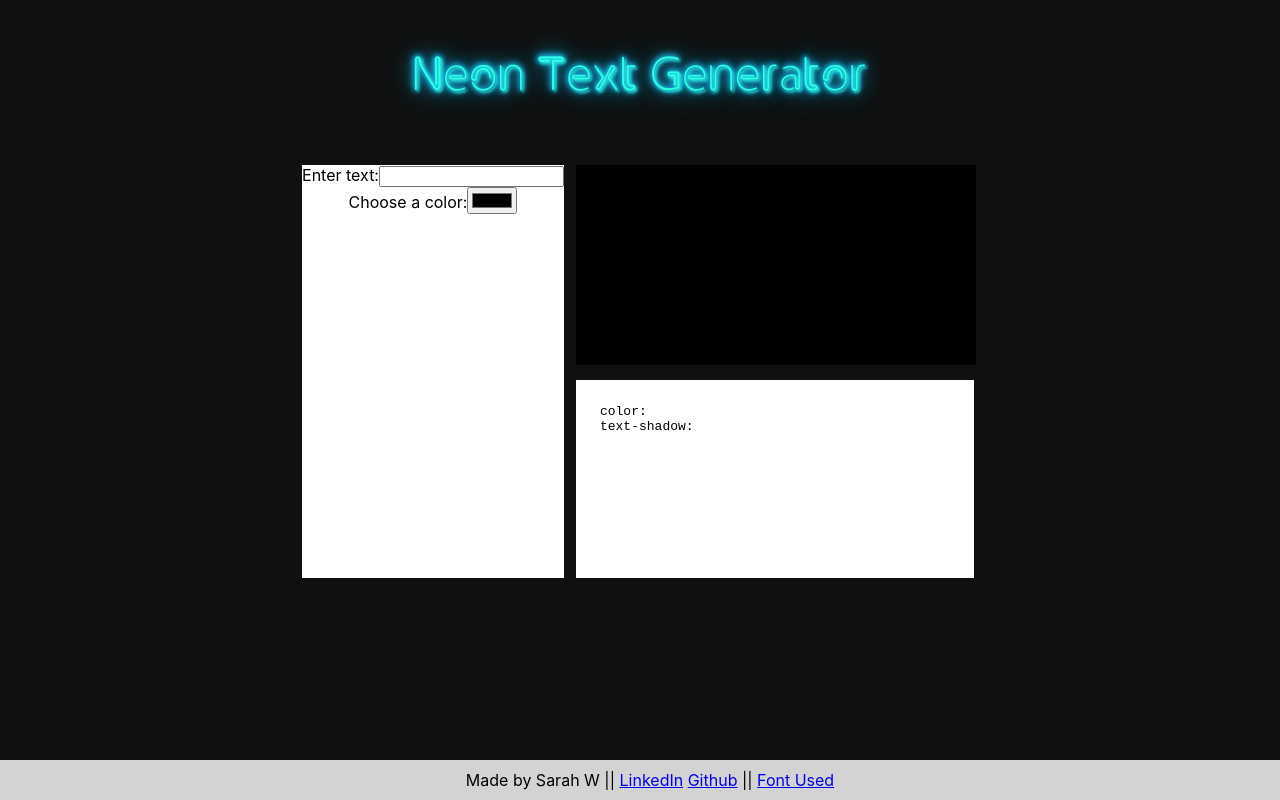
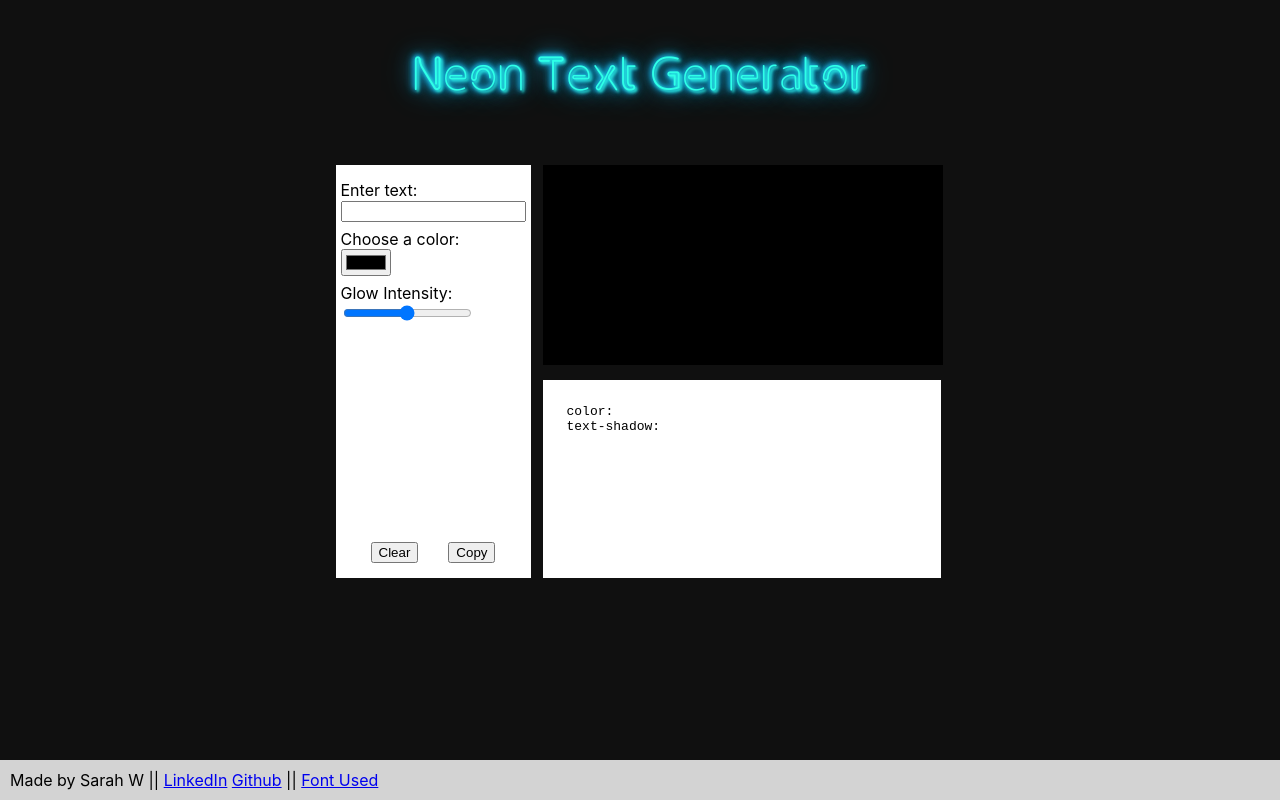
Before and after one commit to arghmatey/neon-glow, a React (Create React App) app: page / in a window 1280 px wide. Built offline with nearby package versions, Linux system fonts and the light colour scheme.

Commit message:
Add input buttons

```diff
--- a/src/App.css
+++ b/src/App.css
@@ -3,11 +3,8 @@
   src: url(../src/fonts/Clip.ttf)
 }
 
-.App {
+.App-header {
   text-align: center;
-}
-
-.App-header {
   font-family: neon-sign;
   font-size: 48px;
   line-height: 150px;
@@ -27,11 +24,22 @@
   flex-direction: row;
 }
 
-.input-form {
+.form-wrapper {
+  background-color: white;
   display: flex;
-  justify-content: center;
+  flex-direction: column;
+  justify-content: space-between;
+  padding: 15px 5px;
   margin: 15px 5px;
-  background-color: white;
+}
+
+.form-wrapper form input {
+  margin-bottom: 7px;
+}
+
+.buttons {
+  display: flex;
+  justify-content: space-evenly;
 }
 
 .textWrapper {
--- a/src/components/OptionsInput.js
+++ b/src/components/OptionsInput.js
@@ -13,20 +13,30 @@ class TextInput extends Component {
         this.props.handleUpdateColor(e.target.value);
     }
 
+    handleClearInput = e => {
+        this.props.handleUpdateText('');
+        this.props.handleUpdateColor('');
+        document.getElementById('input-form').reset();
+        document.getElementById('colorOutput').innerHTML = '';
+        document.getElementById('shadowOutput').innerHTML = '';
+    }
+
     render() {
         return (
-            <div className='input-form'>
-                <form>
-                    <div>
-                        <label htmlFor='text'>Enter text:</label>
-                        <input id='text' autoComplete='off' onChange={this.handleChangeText}></input>
-                    </div>
-                    <div>
-                        <label htmlFor='color'>Choose a color:</label>
-                        <input type='color' id='color' onChange={this.handleChangeColor} />
-                    </div>
+            <div className='form-wrapper'>
+                <form id='input-form'>
+                    <label htmlFor='text'>Enter text:</label><br />
+                    <input id='text' autoComplete='off' onChange={this.handleChangeText}></input><br />
+                    <label htmlFor='color'>Choose a color:</label><br />
+                    <input type='color' id='color' onChange={this.handleChangeColor} /><br />
+                    <label htmlFor='color'>Glow Intensity:</label><br />
+                    <input type='range' id='glow' /><br />
                 </form>
-            </div >
+                <div className='buttons'>
+                    <button onClick={this.handleClearInput}>Clear</button>
+                    <button>Copy</button>
+                </div>
+            </div>
         )
     }
 }
```
